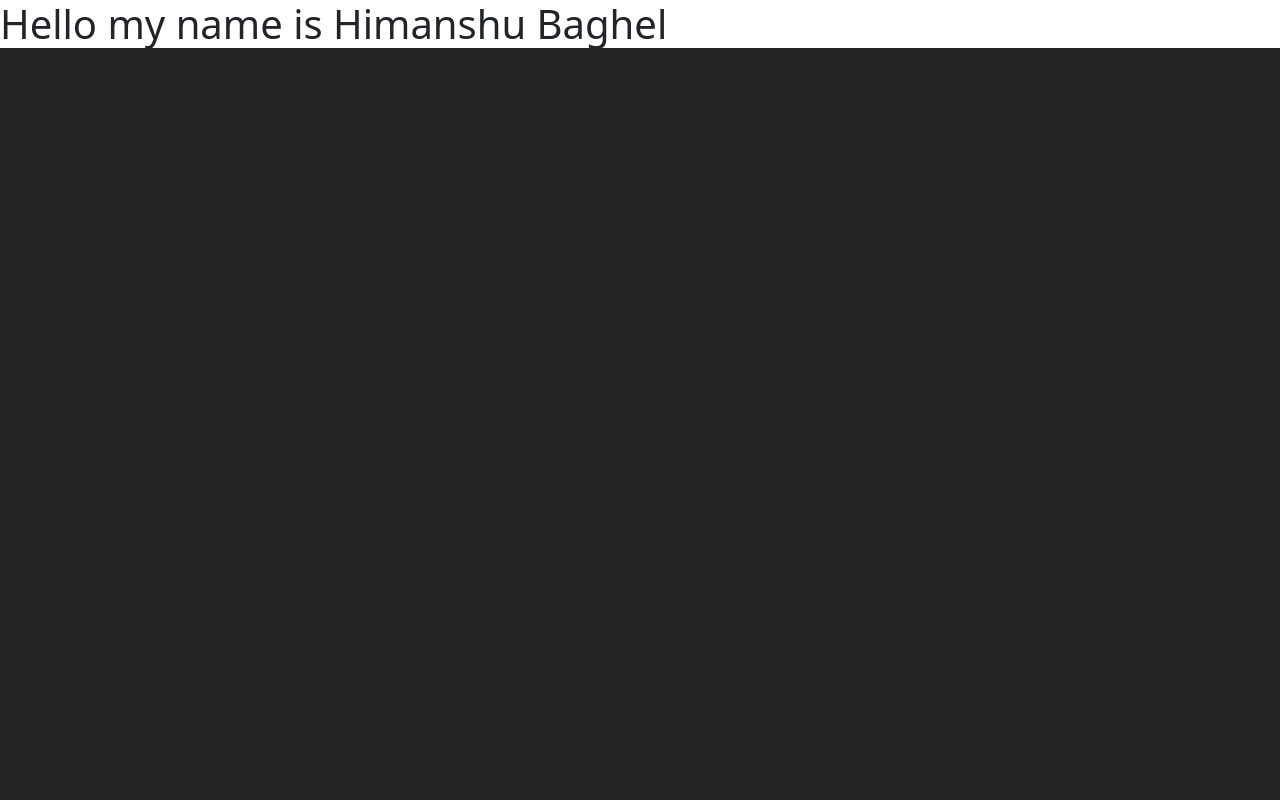
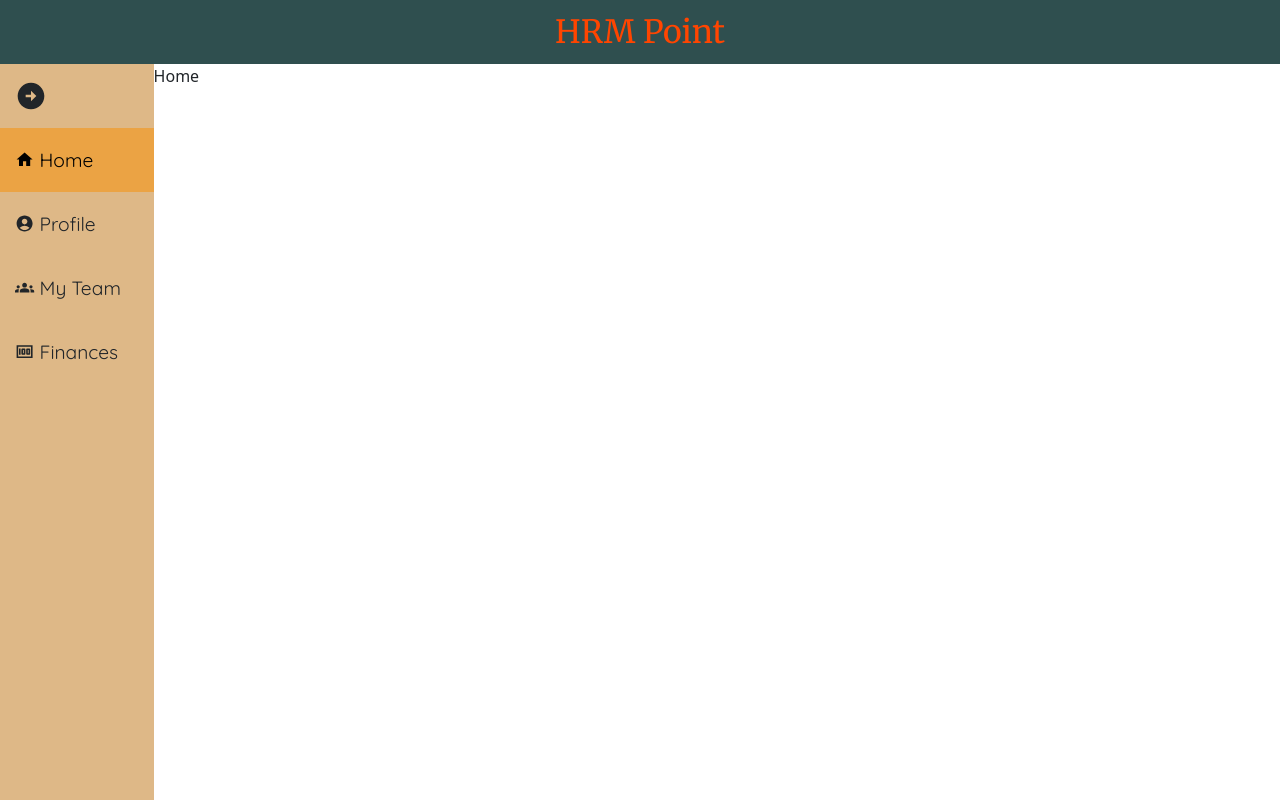
Before and after one commit to himanshu-baghel07/HRM, a React (Vite) app: page / in a window 1280 px wide. Built offline with nearby package versions, Linux system fonts and the light colour scheme.

Commit message:
Create basic structure

```diff
--- a/package.json
+++ b/package.json
@@ -15,7 +15,9 @@
     "bootstrap": "^5.3.2",
     "react": "^18.2.0",
     "react-bootstrap": "^2.9.2",
-    "react-dom": "^18.2.0"
+    "react-dom": "^18.2.0",
+    "react-icons": "^5.0.1",
+    "react-router-dom": "^6.21.2"
   },
   "devDependencies": {
     "@types/react": "^18.2.43",
--- a/src/App.jsx
+++ b/src/App.jsx
@@ -1,15 +1,20 @@
 import "bootstrap/dist/css/bootstrap.min.css";
-import { useEffect, useState } from "react";
+import { Route, BrowserRouter as Router, Routes } from "react-router-dom";
+import Dashboard from "./Pages/Dashboard/Dashboard";
+import Profile from "./Pages/Profile/Profile";
+import Home from "./Pages/Home/Home";
 
 const App = () => {
-  useEffect(() => {
-    // meth();
-  });
-
   return (
-    <h1>
-      Hello my name is Himanshu <span>Baghel</span>
-    </h1>
+    <div>
+      <Router>
+        <Routes>
+          <Route path="/" element={<Dashboard />} />
+          <Route path="/profile" element={<Profile />} />
+          <Route path="/home" element={<Home />} />
+        </Routes>
+      </Router>
+    </div>
   );
 };
 
--- /dev/null
+++ b/src/Pages/Dashboard/Dashboard.css
@@ -0,0 +1,66 @@
+@import url('https://fonts.googleapis.com/css2?family=Merriweather&family=Quicksand&display=swap');
+
+.dashboardContainer {
+    height: 100vh;
+    width: 100%;
+
+}
+
+.topBarCont {
+    height: 8vh;
+    width: 100%;
+    background-color: darkslategray;
+    color: orangered;
+    font-size: 2rem;
+    display: flex;
+    flex-direction: row;
+    justify-content: center;
+    align-items: center;
+    font-family: 'Merriweather', serif;
+}
+
+.bottomBarCont {
+    display: flex;
+    flex-direction: row;
+    height: 92vh;
+    width: 100%;
+}
+
+.sideBarCont {
+    height: 100%;
+    width: 12%;
+    background-color: burlywood;
+    transition: width 0.3s ease;
+}
+
+.sideBarContHide {
+    width: 3%;
+
+}
+
+.commonStyleItem {
+    height: 8vh;
+    width: 100%;
+    display: flex;
+    flex-direction: row;
+    justify-content: flex-start;
+    padding-left: 10%;
+    align-items: center;
+    gap: 5px;
+    font-size: 1.2rem;
+    font-family: 'Quicksand', sans-serif;
+    cursor: pointer;
+}
+
+.commonStyleItem:first-child {
+    cursor: default;
+}
+
+.selectedItemStyle {
+    background-color: rgb(235, 163, 68);
+    color: black;
+}
+
+.toggleLeftIcon {
+    transform: rotate(180deg);
+}
--- /dev/null
+++ b/src/Pages/Dashboard/Dashboard.jsx
@@ -0,0 +1,93 @@
+import React, { useState } from "react";
+import "./Dashboard.css";
+import {
+  MdAccountCircle,
+  MdArrowCircleLeft,
+  MdArrowCircleRight,
+  MdArrowLeft,
+  MdGroups,
+  MdHome,
+  MdMoney,
+  MdOutlineArrowLeft,
+} from "react-icons/md";
+import Home from "../Home/Home";
+import Profile from "../Profile/Profile";
+
+const Dashboard = () => {
+  const [currPageName, setCurrPageName] = useState("home");
+  const [toggle, setToggle] = useState(false);
+
+  console.log("Side>>>>>>>>>>", toggle);
+
+  const leftSec = () => {
+    return (
+      <>
+        <div className="commonStyleItem">
+          {toggle ? (
+            <MdArrowCircleRight
+              onClick={() => setToggle(!toggle)}
+              style={{ fontSize: "2rem" }}
+            />
+          ) : (
+            <MdArrowCircleLeft
+              onClick={() => setToggle(!toggle)}
+              style={{ fontSize: "2rem" }}
+              className="toggleLeftIcon"
+            />
+          )}
+        </div>
+        <div
+          className={`commonStyleItem ${
+            currPageName === "home" && "selectedItemStyle"
+          }`}
+          onClick={() => setCurrPageName("home")}
+        >
+          <MdHome /> Home
+        </div>
+        <div
+          className={`commonStyleItem ${
+            currPageName === "profile" && "selectedItemStyle"
+          }`}
+          onClick={() => setCurrPageName("profile")}
+        >
+          <MdAccountCircle /> Profile
+        </div>
+        <div
+          className={`commonStyleItem ${
+            currPageName === "myTeam" && "selectedItemStyle"
+          }`}
+          onClick={() => setCurrPageName("myTeam")}
+        >
+          <MdGroups /> My Team
+        </div>
+        <div
+          className={`commonStyleItem ${
+            currPageName === "finances" && "selectedItemStyle"
+          }`}
+          onClick={() => setCurrPageName("finances")}
+        >
+          <MdMoney /> Finances
+        </div>
+      </>
+    );
+  };
+
+  const currentPage = () => {
+    if (currPageName === "home") return <Home />;
+    else if (currPageName === "profile") return <Profile />;
+  };
+
+  return (
+    <div className="dashboardContainer">
+      <div className="topBarCont">HRM Point</div>
+      <div className="bottomBarCont">
+        <div className={`sideBarCont ${toggle && "sideBarContHide"}`}>
+          {leftSec()}
+        </div>
+        <div className="mainBarCont">{currentPage()}</div>
+      </div>
+    </div>
+  );
+};
+
+export default Dashboard;
--- /dev/null
+++ b/src/Pages/Home/Home.jsx
@@ -0,0 +1,7 @@
+import React from "react";
+
+const Home = () => {
+  return <div>Home</div>;
+};
+
+export default Home;
--- /dev/null
+++ b/src/Pages/Profile/Profile.jsx
@@ -0,0 +1,7 @@
+import React from "react";
+
+const Profile = () => {
+  return <div>Profile</div>;
+};
+
+export default Profile;
```
Also changed, not shown: src/Pages/Home/Home.css (added), src/Pages/Profile/Profile.css (added).
